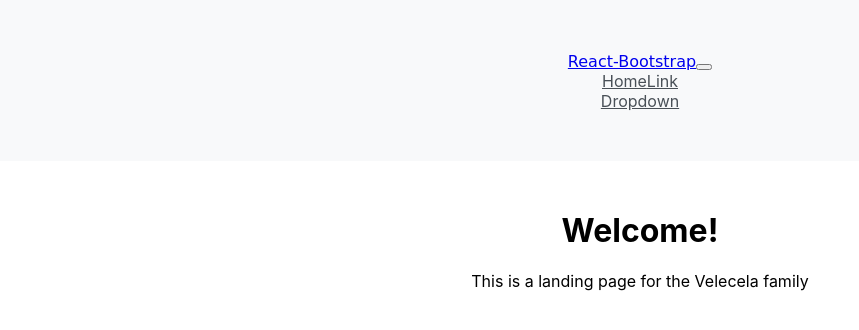
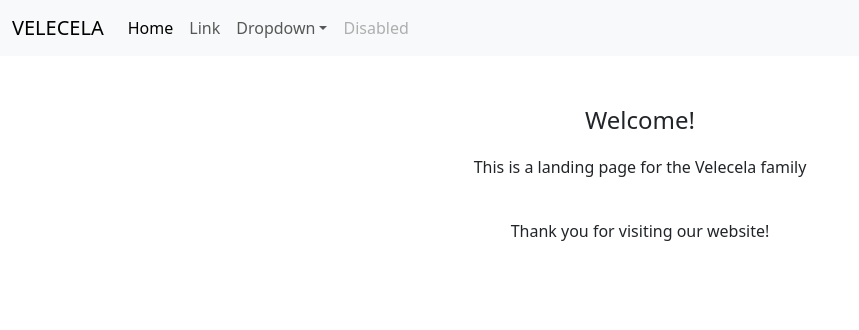
Before and after one commit to flaviovelecela/velecela-internal, a React (Create React App) app: page / in a window 1280 px wide. Shown: the top 330 px of the page, without its empty margins (0-859 px from the left). Built offline with nearby package versions, Linux system fonts and the light colour scheme.

Commit message:
GUI changes

```diff
--- a/src/App.js
+++ b/src/App.js
@@ -1,8 +1,8 @@
 import './App.css'
 
 import LandingPage from './Components/landing-page/landing-page';
-import Navbar from './Components/navigation-page/navigation-page';
-import TestPage from './Components/test/test';
+import Navbar from './Components/navigation-page/navigation';
+import TestPage from './Components/webpages/test/test';
 
 import {
   BrowserRouter as Router,
@@ -19,7 +19,7 @@ function App() {
         <Routes>
           <Route path='*' element={<LandingPage />} />
           <Route path='/' exact={true} element={<LandingPage />} />
-          <Route path='test' exact={true} element={<TestPage />} />
+          <Route path='/test' element={<TestPage />} />
         </Routes>
       </Router>
     </div>
--- a/src/Components/landing-page/landing-page.css
+++ b/src/Components/landing-page/landing-page.css
@@ -1,31 +1,30 @@
-/* LandingPage.css */
-
-/* Center align the content */
-.container {
+/* Apply styles specifically prefixed to avoid conflicts */
+.lp-container {
   text-align: center;
   margin: 50px;
 }
 
-  /* Style the heading */
-  .heading {
+.lp-heading {
   font-size: 24px;
   margin-bottom: 20px;
 }
 
-  /* Style the paragraph */
-  .paragraph {
+.lp-paragraph {
   font-size: 16px;
   margin-bottom: 40px;
 }
 
-  /* Style the error message */
-  .error {
+.lp-text-block {
+  margin: auto;
+  max-width: 600px;
+}
+
+.lp-error {
   color: red;
   margin-top: 20px;
 }
 
-  /* Style the data display */
-  .data {
+.lp-data {
   font-family: monospace;
   white-space: pre-wrap;
 }
--- a/src/Components/landing-page/landing-page.js
+++ b/src/Components/landing-page/landing-page.js
@@ -1,13 +1,18 @@
-import './landing-page.css';
+import React from 'react';
+import './landing-page.css'; // Make sure the path is correct
 
 function LandingPage() {
-
   return (
-    <div style={{ textAlign: 'center', margin: '50px' }}>
-      <h1>Welcome!</h1>
-      <div style={{ margin: 'auto', maxWidth: '600px' }}>
-        <p>
+    <div className="lp-container">
+      <h1 className="lp-heading">Welcome!</h1>
+      <div className="lp-text-block">
+        <p className="lp-paragraph">
           This is a landing page for the Velecela family
+        </p>
+      </div>
+      <div className="lp-text-block">
+        <p className="lp-paragraph">
+          Thank you for visiting our website!
         </p>
       </div>
     </div>
--- a/src/Components/navigation-page/navigation-page.css
+++ /dev/null
@@ -1,51 +0,0 @@
-/* basicExample.css */
-
-/* Styles for the Navbar */
-.bg-body-tertiary {
-    background-color: #f8f9fa; /* Light grey background */
-    padding: 0.5px; /* Add some padding for comfy feel */
-  }
-
-  .navbar-brand {
-    font-family: 'Comic Sans MS', cursive; /* Use Comic Sans MS font for comfy vibe */
-  }
-
-  .navbar-nav .nav-link {
-    color: #495057; /* Dark grey text color */
-  }
-
-  .navbar-nav .nav-link:hover {
-    color: #343a40; /* Darker grey text color on hover */
-  }
-
-  .navbar-nav .nav-link.active {
-    color: #007bff; /* Blue color for active link */
-  }
-
-  .nav-item {
-    margin-right: 15px; /* Add some margin between navigation items */
-  }
-
-  .navbar-nav .nav-item:last-child {
-    margin-right: 0; /* Remove margin for the last navigation item */
-  }
-
-  /* Styles for the dropdown menu */
-  .dropdown-menu {
-    background-color: #ffffff; /* White background for dropdown menu */
-    border: 1px solid rgba(0, 0, 0, 0.15); /* Light border */
-  }
-
-  .dropdown-item {
-    color: #495057; /* Dark grey text color */
-  }
-
-  .dropdown-item:hover,
-  .dropdown-item:focus {
-    color: #343a40; /* Darker grey text color on hover/focus */
-    background-color: #f8f9fa; /* Light grey background on hover/focus */
-  }
-
-  .dropdown-divider {
-    border-top: 1px solid rgba(0, 0, 0, 0.15); /* Light border for dropdown divider */
-  }
--- a/src/Components/navigation-page/navigation-page.js
+++ /dev/null
@@ -1,36 +0,0 @@
-import React from 'react';
-import Container from 'react-bootstrap/Container';
-import Nav from 'react-bootstrap/Nav';
-import Navbar from 'react-bootstrap/Navbar';
-import NavDropdown from 'react-bootstrap/NavDropdown';
-import './navigation-page.css'; // Import the CSS file
-
-function NavigationPage() {
-  return (
-    <Navbar expand="lg" className="bg-body-tertiary">
-      <Container>
-        <Navbar.Brand href="#home">React-Bootstrap</Navbar.Brand>
-        <Navbar.Toggle aria-controls="basic-navbar-nav" />
-        <Navbar.Collapse id="basic-navbar-nav">
-          <Nav className="me-auto">
-            <Nav.Link href="#home">Home</Nav.Link>
-            <Nav.Link href="#link">Link</Nav.Link>
-            <NavDropdown title="Dropdown" id="basic-nav-dropdown">
-              <NavDropdown.Item href="#action/3.1">Action</NavDropdown.Item>
-              <NavDropdown.Item href="#action/3.2">
-                Another action
-              </NavDropdown.Item>
-              <NavDropdown.Item href="/test">Test Page</NavDropdown.Item>
-              <NavDropdown.Divider />
-              <NavDropdown.Item href="#action/3.4">
-                Separated link
-              </NavDropdown.Item>
-            </NavDropdown>
-          </Nav>
-        </Navbar.Collapse>
-      </Container>
-    </Navbar>
-  );
-}
-
-export default NavigationPage;
--- /dev/null
+++ b/src/Components/navigation-page/navigation.js
@@ -0,0 +1,43 @@
+import React from 'react';
+import { Link } from 'react-router-dom';
+import 'bootstrap/dist/css/bootstrap.min.css';
+
+
+function navigation() {
+  return (
+    <nav className="navbar navbar-expand-lg bg-body-tertiary">
+      <div className="container-fluid">
+        <Link className="navbar-brand" to="#">VELECELA</Link>
+        <button className="navbar-toggler" type="button" data-bs-toggle="collapse" data-bs-target="#navbarSupportedContent" aria-controls="navbarSupportedContent" aria-expanded="false" aria-label="Toggle navigation">
+          <span className="navbar-toggler-icon"></span>
+        </button>
+        <div className="collapse navbar-collapse" id="navbarSupportedContent">
+          <ul className="navbar-nav me-auto mb-2 mb-lg-0">
+            <li className="nav-item">
+              <Link className="nav-link active" aria-current="page" to="#">Home</Link>
+            </li>
+            <li className="nav-item">
+              <Link className="nav-link" to="#">Link</Link>
+            </li>
+            <li className="nav-item dropdown">
+              <Link className="nav-link dropdown-toggle" to="#" role="button" data-bs-toggle="dropdown" aria-expanded="false">
+                Dropdown
+              </Link>
+              <ul className="dropdown-menu">
+                <li><Link className="dropdown-item" to="#">Action</Link></li>
+                <li><Link className="dropdown-item" to="/test">Test Page</Link></li>
+                <li><hr className="dropdown-divider"></hr></li>
+                <li><Link className="dropdown-item" to="#">Something else here</Link></li>
+              </ul>
+            </li>
+            <li className="nav-item">
+              <Link className="nav-link disabled" to="#" aria-disabled="true">Disabled</Link>
+            </li>
+          </ul>
+        </div>
+      </div>
+    </nav>
+  );
+}
+
+export default navigation;
```
Also changed, not shown: src/Components/navigation-page/navigation.css (added), src/Components/webpages/home-page/home-page.js (added), src/Components/webpages/test/test.js (renamed from src/Components/test/test.js), 1 other file (tests, documents, lock files or other folders). Lines whose indentation alone changed are shown as unchanged.
